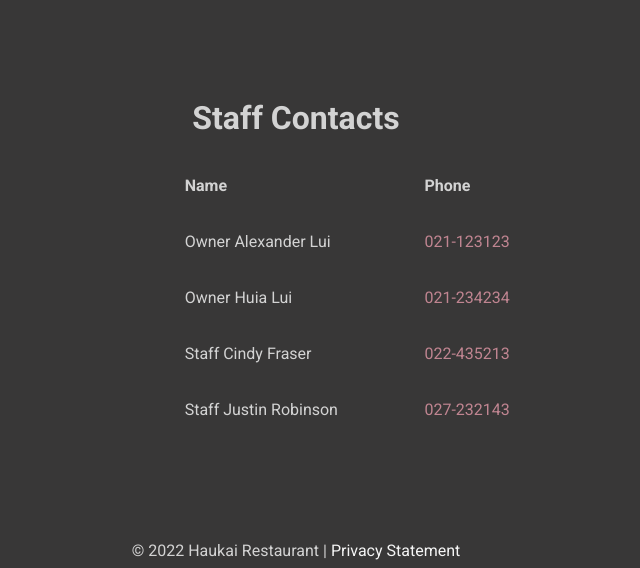
After one commit to JoyfulJoy/Joyfuljoy.github.io, a PHP site: page /private in a window 1280 px wide. The commit adds this page. Shown: the part 900-1468 px from the top of the page, without its empty margins (344-984 px from the left). Run offline with PHP 8.4, Linux system fonts and the light colour scheme.

Commit message:
Add content to private page and style it

```diff
--- a/web/css/style.css
+++ b/web/css/style.css
@@ -63,6 +63,7 @@ h1 {
 h2 {
     font-size: 2rem;
     margin: 1.5rem 0 1rem 0;
+    text-align: center;
 }
 
 h3 {
@@ -190,7 +191,7 @@ footer {
     margin-top: -100px;
 }
 
-.food-list {
+.item-list {
     display: flex;
     flex-direction: column;
     align-items: center;
@@ -242,12 +243,28 @@ td:nth-child(even) {
     padding: 1rem 3rem;
 }
 
-.privacy h2 {
-    text-align: center;
+.privacy p {
+    padding: 1rem;
 }
 
-.privacy p {
-    padding: 1rem;
+.login {
+    display: flex;
+    flex-direction: column;
+    align-items: flex-end;
+    margin: 6px 0;
+}
+
+.icon {
+    font-size: 1.3rem;
+    margin-right: 1rem;
+}
+
+.icon i {
+    padding-right: 6px;
+}
+
+#roster, #staff-contact {
+    padding: 2rem 1rem;
 }
 
 @media screen and (max-width: 640px) {
@@ -269,7 +286,7 @@ td:nth-child(even) {
     }
 
     nav a {
-        font-size: 1em;
+        font-size: 1rem;
         float: none;
         padding: 8px;
     }
--- a/web/hours/index.html
+++ b/web/hours/index.html
@@ -21,6 +21,7 @@
     <!-- Here is our page's main content -->
     <main>
       <iframe
+        class="calendar"
         src="https://calendar.google.com/calendar/embed?height=600&wkst=2&bgcolor=%23a1a1a1&ctz=Pacific%2FAuckland&title=Haukai%20Restaurant%20Opening%20Hours&showTabs=0&showPrint=0&showTz=0&src=Y2Z0cGV0MTVpamd1ZXE2bHQ0MnFmcDcycmNAZ3JvdXAuY2FsZW5kYXIuZ29vZ2xlLmNvbQ&src=ZW4tZ2IubmV3X3plYWxhbmQjaG9saWRheUBncm91cC52LmNhbGVuZGFyLmdvb2dsZS5jb20&color=%23616161&color=%23E4C441"
         style="border-width: 0"
         width="100%"
--- a/web/index.html
+++ b/web/index.html
@@ -3,6 +3,7 @@
 <head>
     <meta name="viewport" content="width=device-width, initial-scale=1">
     <title>Haukai Restaurant</title>
+    <link rel="stylesheet" href="https://cdnjs.cloudflare.com/ajax/libs/font-awesome/6.1.1/css/all.min.css" integrity="sha512-KfkfwYDsLkIlwQp6LFnl8zNdLGxu9YAA1QvwINks4PhcElQSvqcyVLLD9aMhXd13uQjoXtEKNosOWaZqXgel0g==" crossorigin="anonymous" referrerpolicy="no-referrer" />
     <link rel="stylesheet" href="css/style.css">
 </head>
 
@@ -20,6 +21,9 @@
 
     <!-- Here is our page's main content -->
     <main>
+        <div class="login">
+            <a class="icon" href="/private"><i class="fa-solid fa-circle-user"></i> Staff Login</a>
+        </div>
         <img class="hero" src="images/restaurant-pixahive.jpg" alt="Haukai restaurant interior">
     </main>
 
--- /dev/null
+++ b/web/private/index.html
@@ -0,0 +1,69 @@
+<!DOCTYPE html>
+<html lang="en">
+  <head>
+    <meta name="viewport" content="width=device-width, initial-scale=1" />
+    <title>Haukai Restaurant</title>
+    <link rel="stylesheet" href="../css/style.css" />
+  </head>
+
+  <body>
+    <!-- Here is our main header that is used across all the pages of our website -->
+    <header>Haukai Restaurant</header>
+
+    <nav>
+      <a href="/">Home</a>
+      <a href="/private#roster">Roster</a>
+      <a href="/private#staff-contact">Staff Contacts</a>
+    </nav>
+
+    <!-- Here is our page's main content -->
+    <main>
+      <div id="roster">
+        <h2>Roster</h2>
+        <iframe
+          src="https://calendar.google.com/calendar/embed?height=600&wkst=2&bgcolor=%23ffffff&ctz=Pacific%2FAuckland&title=Staff%20Roster&showTz=0&showCalendars=0&showTabs=0&showDate=1&showNav=1&mode=MONTH&src=MDN2b2Rra2JmcDZodm4wcTl1dHQ0dW1odGNAZ3JvdXAuY2FsZW5kYXIuZ29vZ2xlLmNvbQ&color=%238E24AA"
+          style="border: solid 1px #777"
+          width="100%"
+          height="600"
+          frameborder="0"
+          scrolling="no"
+        ></iframe>
+      </div>
+
+      <div class="item-list">
+        <div id="staff-contact">
+          <h2>Staff Contacts</h2>
+          <table class="table-container">
+            <tr>
+              <th>Name</th>
+              <th>Phone</th>
+            </tr>
+            <tr>
+              <td>Owner Alexander Lui</td>
+              <td>021-123123</td>
+            </tr>
+            <tr>
+              <td>Owner Huia Lui</td>
+              <td>021-234234</td>
+            </tr>
+            <tr>
+              <td>Staff Cindy Fraser</td>
+              <td>022-435213</td>
+            </tr>
+            <tr>
+              <td>Staff Justin Robinson</td>
+              <td>027-232143</td>
+            </tr>
+          </table>
+        </div>
+      </div>
+    </main>
+
+    <!-- And here is our main footer that is used across all the pages of our website -->
+    <footer>
+      <p>
+        &copy 2022 Haukai Restaurant | <a href="/privacy">Privacy Statement</a>
+      </p>
+    </footer>
+  </body>
+</html>
```
Also changed, not shown: web/menu/index.html (+4 -4 lines), web/private/private.html (deleted, +0 -31 lines).
